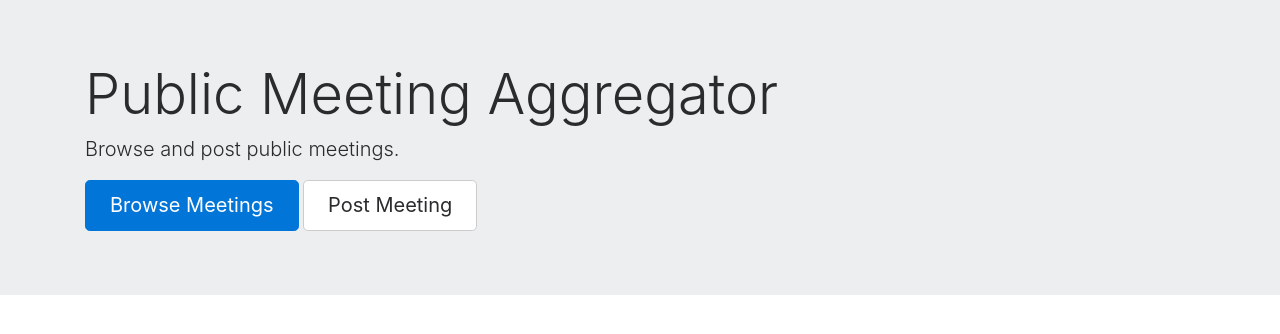
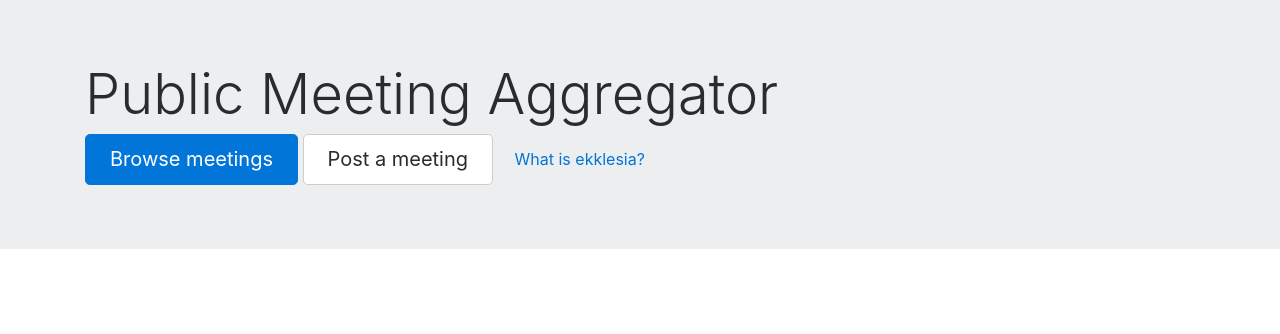
Before and after one commit to publicmeetings/app-django, a Django app: page / in a window 1280 px wide. Shown: the part 56-390 px from the top of the page. Run offline with Django 3.2, Linux system fonts and the light colour scheme; parts of the project's set-up code (start-up, migrations or seed data) failed here and were passed over; some libraries are stand-ins or nearby versions.

Commit message:
update homepage

```diff
--- a/templates/home.html
+++ b/templates/home.html
@@ -6,9 +6,9 @@
 <div class="jumbotron jumbotron-fluid">
   <div class="container">
     <h1 class="display-4">Public Meeting Aggregator</h1>
-    <p class="lead">Browse and post public meetings.</p>
-    <a href="{% url 'meetings' %}" class="btn btn-primary btn-lg">Browse Meetings</a>
-    <a href="{% url 'meeting-new' %}" class="btn btn-secondary btn-lg">Post Meeting</a>
+    <a href="{% url 'meetings' %}" class="btn btn-primary btn-lg">Browse meetings</a>
+    <a href="{% url 'meeting-new' %}" class="btn btn-secondary btn-lg">Post a meeting</a>
+    <a href="https://en.wikipedia.org/wiki/Ecclesia_(ancient_Athens)" class="btn btn-link">What is ekklesia?</a>
   </div>
 </div>
 {% endblock %}
```
